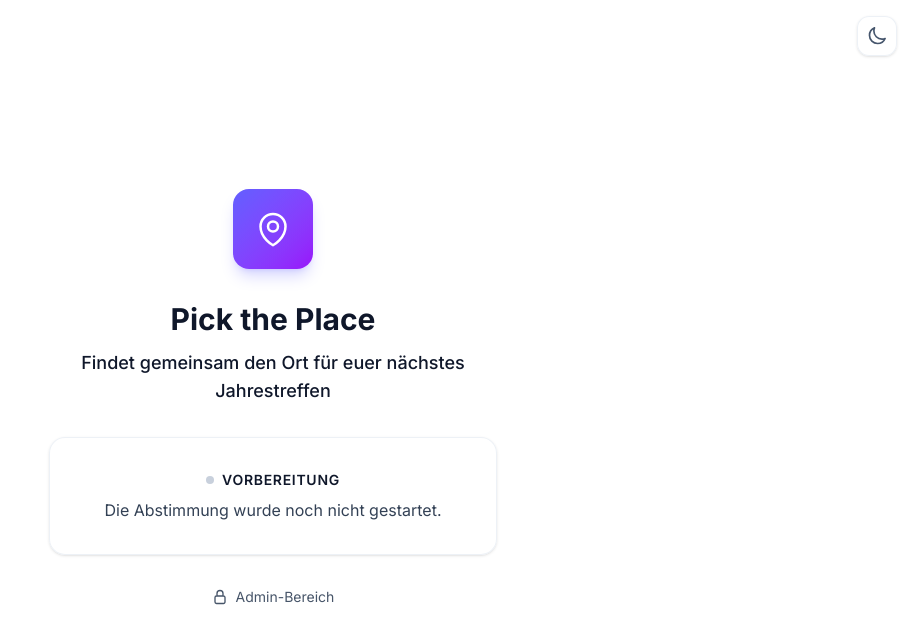
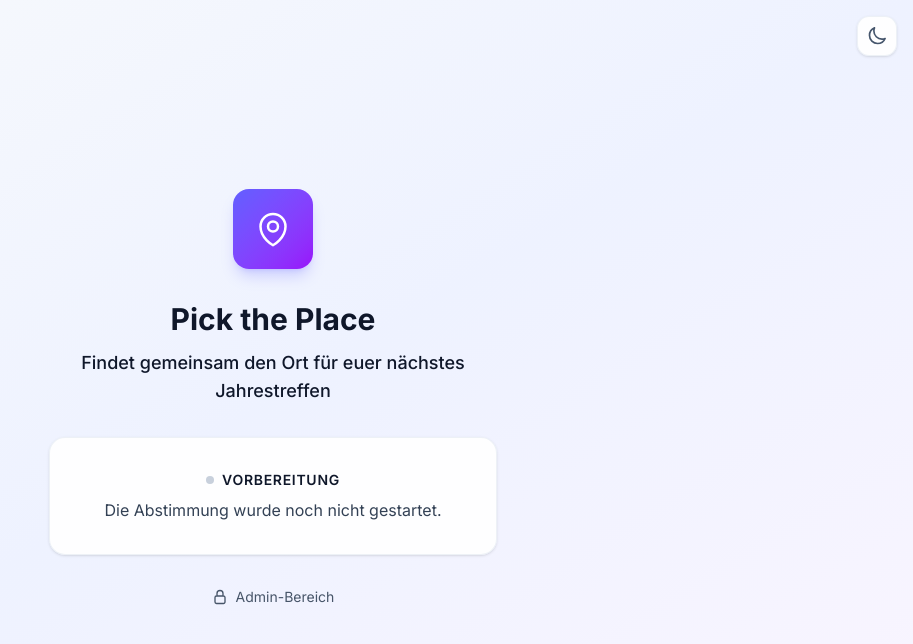
Before and after one commit to elmohuppi-stack/pick-the-place, a Next.js app: page / in a window 1280 px wide. Shown: the top 644 px of the page, without its empty margins (367-1280 px from the left). Built offline with nearby package versions, Linux system fonts and the light colour scheme; no server answers; the database is empty.

Commit message:
Fix CSS variable name mismatch: --bg-* not --color-bg-*

```diff
--- a/src/app/layout.tsx
+++ b/src/app/layout.tsx
@@ -48,7 +48,7 @@ export default async function RootLayout({
       <body
         className="min-h-full flex flex-col"
         style={{
-          background: `linear-gradient(to bottom right, var(--color-bg-start), var(--color-bg-mid), var(--color-bg-end))`,
+          background: `linear-gradient(to bottom right, var(--bg-start), var(--bg-mid), var(--bg-end))`,
         }}
       >
         <ThemeToggle />
```
